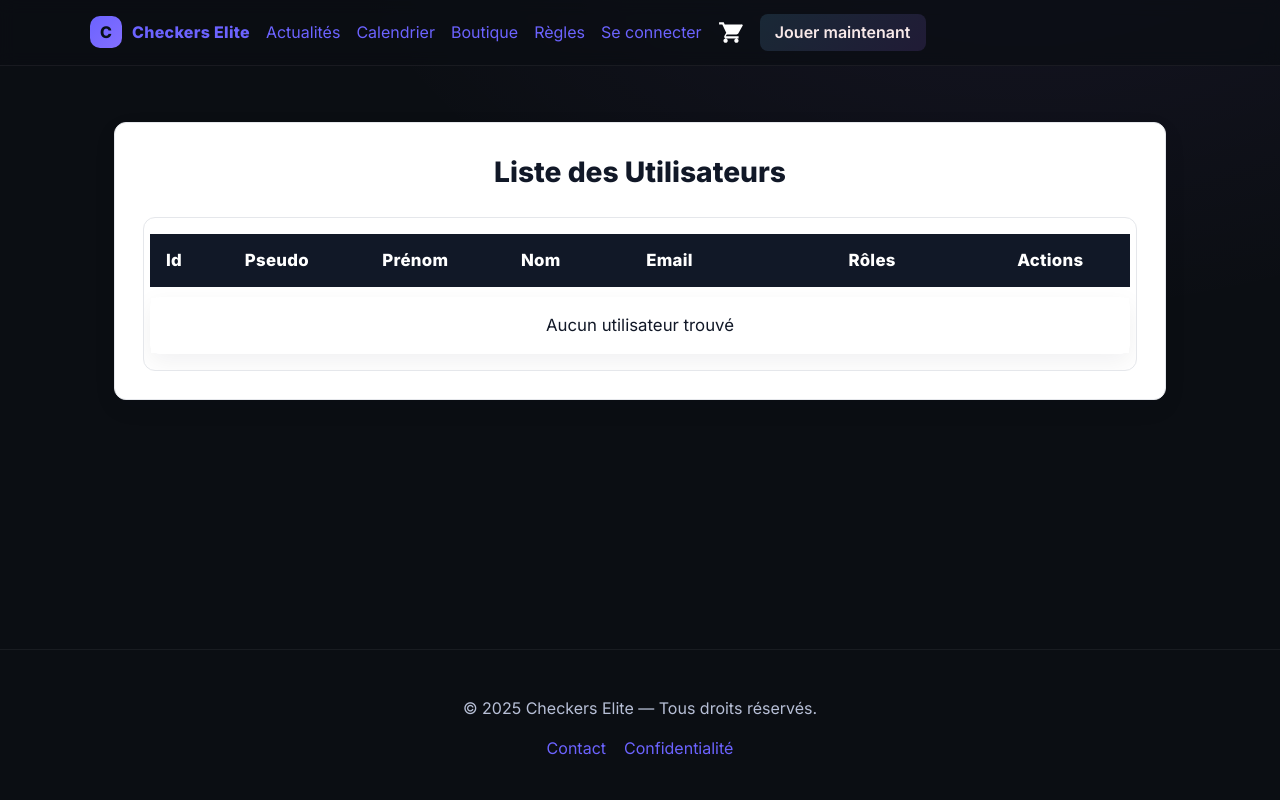
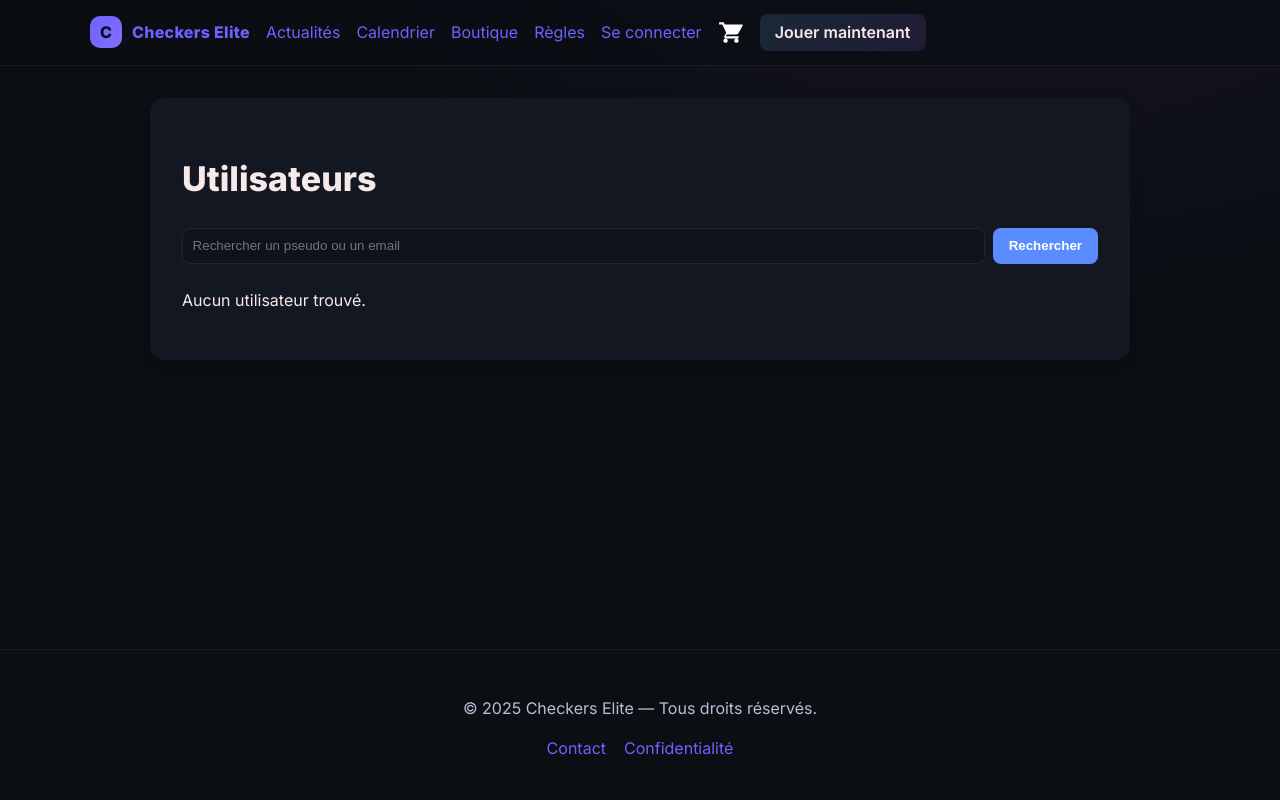
Before and after one commit to Billy07-tech/ProjetTFE, a Symfony app: template templates/administrateur/utilisateur.html.twig in a window 1280 px wide. Run offline with Twig, Linux system fonts and the light colour scheme; the template is opened without the code that fills it, so the values that code supplies are empty; some libraries are stand-ins or nearby versions.

Commit message:
Administrateur utilisateur

```diff
--- a/public/nova/css/nova.css
+++ b/public/nova/css/nova.css
@@ -2140,236 +2140,6 @@ select:-webkit-autofill {
     }
 
 
-    /* === users.css — Liste des Utilisateurs (grille large + espacée) === */
-    :root {
-        --users-bg: #f7f8fa;
-        --users-card: #ffffff;
-        --users-text: #111827;
-        --users-muted: #6b7280;
-        --users-border: #e5e7eb;
-        --users-primary: #2563eb;
-        --users-danger: #dc3545;
-        --users-radius: 12px;
-        --users-shadow: 0 8px 24px rgba(17, 24, 39, .06);
-
-        --users-max: 1280px;
-        --users-font: 1.05rem;
-        --users-cell-pad: 16px 18px;
-        --users-row-gap: 10px;
-    }
-
-    @media (prefers-color-scheme: dark) {
-        :root {
-            --users-bg: #0b0d12;
-            --users-card: #0f131a;
-            --users-text: #e5e7eb;
-            --users-muted: #9ca3af;
-            --users-border: #1f2937;
-            --users-shadow: 0 10px 30px rgba(0, 0, 0, .45);
-        }
-    }
-
-    /* Layout */
-    .users-container {
-        max-width: var(--users-max);
-        margin: 56px auto;
-        padding: 0 24px;
-    }
-
-    .users-card {
-        background: var(--users-card);
-        border: 1px solid var(--users-border);
-        border-radius: var(--users-radius);
-        box-shadow: var(--users-shadow);
-        padding: 28px;
-    }
-
-    /* Titre */
-    .users-title {
-        margin: 0 0 24px;
-        font-size: clamp(1.6rem, 2.2vw, 2.2rem);
-        font-weight: 800;
-        color: var(--users-text);
-        text-align: center;
-    }
-
-    /* Alertes flash Symfony (optionnel) */
-    .alert {
-        border-radius: 10px;
-    }
-
-    /* Table wrapper */
-    .users-table-wrap {
-        overflow: auto;
-        border-radius: 12px;
-        border: 1px solid var(--users-border);
-        background: var(--users-card);
-        padding: 6px;
-    }
-
-    /* Table */
-    .users-table {
-        width: 100%;
-        border-collapse: separate;
-        border-spacing: 0;
-        background: transparent;
-        color: var(--users-text);
-        font-size: var(--users-font);
-    }
-
-    /* Mode aéré (chaque ligne comme une carte) */
-    .users-table--spacious {
-        border-collapse: separate !important;
-        border-spacing: 0 var(--users-row-gap);
-    }
-
-    /* Header */
-    .users-table thead th {
-        background: #111827;
-        color: #fff;
-        text-align: left;
-        padding: 14px 16px;
-        letter-spacing: .3px;
-        border-bottom: none;
-        position: sticky;
-        top: 0;
-        z-index: 2;
-    }
-
-    /* Cellules */
-    .users-table tbody td {
-        padding: var(--users-cell-pad);
-        border-bottom: 1px solid var(--users-border);
-        vertical-align: middle;
-        background: var(--users-card);
-    }
-
-    /* En mode “spacious” : pas de trait, coins arrondis + ombre */
-    .users-table--spacious tbody td {
-        border-bottom: none;
-    }
-
-    .users-table--spacious tbody tr {
-        background: var(--users-card);
-        box-shadow: var(--users-shadow);
-    }
-
-    .users-table--spacious tbody tr td:first-child {
-        border-top-left-radius: 10px;
-        border-bottom-left-radius: 10px;
-    }
-
-    .users-table--spacious tbody tr td:last-child {
-        border-top-right-radius: 10px;
-        border-bottom-right-radius: 10px;
-    }
-
-    /* Hover */
-    .users-table tbody tr:hover td {
-        background: rgba(37, 99, 235, 0.06);
-    }
-
-    /* Colonnes (adapter si besoin) */
-    .users-col-id {
-        width: 110px;
-        white-space: nowrap;
-    }
-
-    .users-col-pseudo {
-        width: 180px;
-    }
-
-    .users-col-prenom {
-        width: 180px;
-    }
-
-    .users-col-nom {
-        width: 180px;
-    }
-
-    .users-col-email {
-        width: 360px;
-        word-break: break-word;
-    }
-
-    .users-col-roles {
-        width: 260px;
-    }
-
-    .users-col-actions {
-        width: 160px;
-        white-space: nowrap;
-    }
-
-    /* Actions */
-    .users-actions {
-        display: inline-flex;
-        align-items: center;
-        gap: 10px;
-    }
-
-    /* Boutons */
-    .users-btn {
-        display: inline-flex;
-        align-items: center;
-        justify-content: center;
-        gap: 8px;
-        padding: 10px 14px;
-        border-radius: 8px;
-        border: 1px solid transparent;
-        background: #e5e7eb;
-        color: #111827;
-        font-weight: 600;
-        font-size: .98rem;
-        cursor: pointer;
-        text-decoration: none;
-        transition: background .15s ease, transform .04s ease, box-shadow .15s ease;
-    }
-
-    .users-btn:hover {
-        background: #d1d5db;
-    }
-
-    .users-btn:active {
-        transform: translateY(1px);
-    }
-
-    .users-btn--danger {
-        background: var(--users-danger);
-        color: #fff;
-        box-shadow: 0 4px 12px rgba(220, 53, 69, .2);
-    }
-
-    .users-btn--danger:hover {
-        background: #c82333;
-    }
-
-    /* Petits écrans */
-    @media (max-width: 900px) {
-        :root {
-            --users-cell-pad: 14px;
-        }
-
-        .users-col-email {
-            width: 280px;
-        }
-
-        .users-col-roles {
-            width: 220px;
-        }
-    }
-
-    @media (max-width: 640px) {
-        .users-container {
-            padding: 0 16px;
-            margin: 40px auto;
-        }
-
-        .users-title {
-            margin-bottom: 18px;
-        }
-    }
-
 
     /* =========================================================
    Page — Profil utilisateur (profil-*)
@@ -3210,4 +2980,98 @@ select:-webkit-autofill {
     }
 
 
-}
+    /* ===== Styles page Admin Utilisateurs ===== */
+    .admin-users {
+        max-width: 980px;
+        margin: 2rem auto;
+        background: var(--card, #131722);
+        border-radius: var(--radius, 14px);
+        box-shadow: var(--shadow-soft, 0 4px 14px rgba(0, 0, 0, .18));
+        padding: 2rem;
+        color: var(--text, #e6ebf2);
+    }
+
+    .admin-users h1 {
+        margin-bottom: 1.5rem;
+        font-size: clamp(26px, 3.5vw, 34px);
+        font-weight: 800;
+        color: var(--text, #e6ebf2);
+    }
+
+    .admin-users .admin-search {
+        display: flex;
+        gap: 0.5rem;
+        margin-bottom: 1.5rem;
+    }
+
+    .admin-users .admin-search input[type="text"] {
+        flex: 1;
+        padding: 0.6rem;
+        border: 1px solid var(--border, #1f2633);
+        border-radius: 8px;
+        background: #0e121b;
+        color: var(--text, #e6ebf2);
+    }
+
+    .admin-users .admin-search button {
+        padding: 0.6rem 1rem;
+        background-color: var(--primary, #5b8cff);
+        color: #fff;
+        border: none;
+        border-radius: 8px;
+        cursor: pointer;
+        font-weight: 600;
+        transition: .2s;
+    }
+
+    .admin-users .admin-search button:hover {
+        background-color: var(--primary-600, #4a78e6);
+    }
+
+    /* Tableau utilisateurs */
+    .admin-users .admin-table {
+        width: 100%;
+        border-collapse: collapse;
+        color: var(--text, #e6ebf2);
+    }
+
+    .admin-users .admin-table th,
+    .admin-users .admin-table td {
+        padding: 0.8rem;
+        border: 1px solid var(--border, #1f2633);
+        text-align: left;
+    }
+
+    .admin-users .admin-table th {
+        background-color: #1a1f2e;
+        font-weight: 700;
+    }
+
+    .admin-users .admin-table tr {
+        background-color: #0f1115;
+    }
+
+    .admin-users .admin-actions {
+        display: flex;
+        gap: .5rem;
+    }
+
+    .admin-users .admin-actions .btn {
+        padding: 0.4rem 0.8rem;
+        border-radius: 6px;
+        font-weight: 600;
+        cursor: pointer;
+    }
+
+    .admin-users .admin-actions .btn-warning {
+        background-color: #f59e0b;
+        color: #1a1d29;
+    }
+
+    .admin-users .admin-actions .btn-danger {
+        background-color: var(--danger, #ff5c5c);
+        color: #fff;
+    }
+
+
+}
--- a/templates/administrateur/utilisateur.html.twig
+++ b/templates/administrateur/utilisateur.html.twig
@@ -1,55 +1,52 @@
 {% extends 'base.html.twig' %}
 
-{% block title %}Liste des Utilisateurs{% endblock %}
+{% block title %}Utilisateurs
+{% endblock %}
 
 {% block body %}
-  <div class="users-container">
-    <div class="users-card">
+	<div class="admin-users">
+		<h1>Utilisateurs</h1>
 
-      <h1 class="users-title">Liste des Utilisateurs</h1>
+		<form method="get" action="{{ path('admin_users') }}" class="admin-search">
+			<input type="text" name="q" value="{{ q|default('') }}" placeholder="Rechercher un pseudo ou un email">
+			<button type="submit">Rechercher</button>
+		</form>
 
-      {% for message in app.flashes('success') %}
-        <div class="alert alert-success">{{ message }}</div>
-      {% endfor %}
+		{% set utilisateurs = utilisateurs|default([]) %}
 
-      <div class="users-table-wrap">
-        <table class="users-table users-table--spacious">
+		{% if utilisateurs is empty %}
+			<p>Aucun utilisateur trouvé.</p>
+		{% else %}
+			<table class="admin-table">
 				<thead>
 					<tr>
-              <th class="users-col-id">Id</th>
-              <th class="users-col-pseudo">Pseudo</th>
-              <th class="users-col-prenom">Prénom</th>
-              <th class="users-col-nom">Nom</th>
-              <th class="users-col-email">Email</th>
-              <th class="users-col-roles">Rôles</th>
-              <th class="users-col-actions">Actions</th>
+						<th>Pseudo</th>
+						<th>Email</th>
+						<th>Rôles</th>
+						<th style="width:260px">Actions</th>
 					</tr>
 				</thead>
 				<tbody>
-            {% for utilisateur in utilisateurs %}
+					{% for u in utilisateurs %}
 						<tr>
-                <td class="users-col-id">{{ utilisateur.id }}</td>
-                <td class="users-col-pseudo">{{ utilisateur.pseudo }}</td>
-                <td class="users-col-prenom">{{ utilisateur.prenom }}</td>
-                <td class="users-col-nom">{{ utilisateur.nom }}</td>
-                <td class="users-col-email">{{ utilisateur.email }}</td>
-                <td class="users-col-roles">{{ utilisateur.roles|join(', ') }}</td>
-                <td class="users-col-actions">
-                  <form action="{{ path('admin_user_delete', {'id': utilisateur.id}) }}" method="post" onsubmit="return confirm('Voulez-vous vraiment supprimer cet utilisateur ?');" class="users-actions">
-                    <input type="hidden" name="_token" value="{{ csrf_token('delete' ~ utilisateur.id) }}">
-                    <button type="submit" class="users-btn users-btn--danger">Bannir</button>
+							<td>{{ u.pseudo }}</td>
+							<td>{{ u.email }}</td>
+							<td>
+								{% set roles = u.roles is iterable ? u.roles : (u.roles ? [u.roles] : []) %}
+								<span class="badge {{ 'ROLE_ADMIN' in roles ? 'badge-admin' : 'badge-user' }}">
+									{{ 'ROLE_ADMIN' in roles ? 'Admin' : 'Utilisateur' }}
+								</span>
+							</td>
+							<td class="admin-actions">
+								<form method="post" action="{{ path('admin_user_delete', {id: u.id}) }}" onsubmit="return confirm('Supprimer cet utilisateur ?');" style="display:inline">
+									<input type="hidden" name="_token" value="{{ csrf_token('delete' ~ u.id) }}">
+									<button type="submit" class="btn btn-danger">Supprimer</button>
 								</form>
 							</td>
-              </tr>
-            {% else %}
-              <tr>
-                <td colspan="7" class="users-col-empty" style="text-align:center;">Aucun utilisateur trouvé</td>
 						</tr>
 					{% endfor %}
 				</tbody>
 			</table>
-      </div>
-
-    </div>
+		{% endif %}
 	</div>
 {% endblock %}
--- a/templates/competition/calendrier.html.twig
+++ b/templates/competition/calendrier.html.twig
@@ -9,12 +9,6 @@
 
 	<link href="https://cdn.jsdelivr.net/npm/fullcalendar@6.1.9/index.global.min.css" rel="stylesheet">
 	<script src="https://cdn.jsdelivr.net/npm/fullcalendar@6.1.9/index.global.min.js"></script>
-
-	{% if is_granted('ROLE_ADMIN') %}
-		<a href="{{ path('competition_new') }}" class="btn btn-primary mb-3">
-			➕ Créer une compétition
-		</a>
-	{% endif %}
 
 
 	<script>
```
Also changed, not shown: src/Controller/AdministrateurController.php (+13 -3 lines), templates/administrateur/competition.html.twig (+8 -2 lines). Lines whose indentation alone changed are shown as unchanged.
